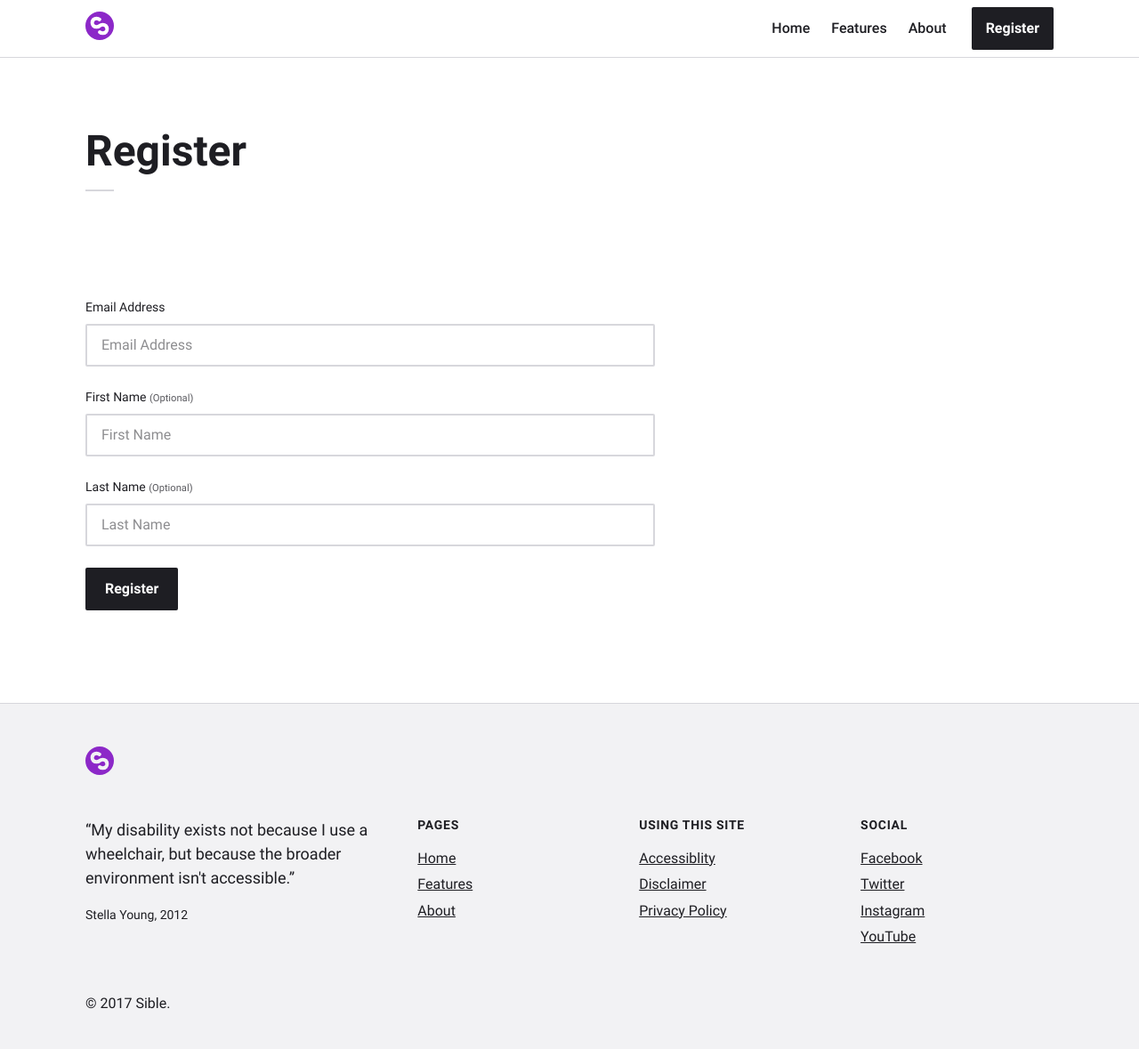
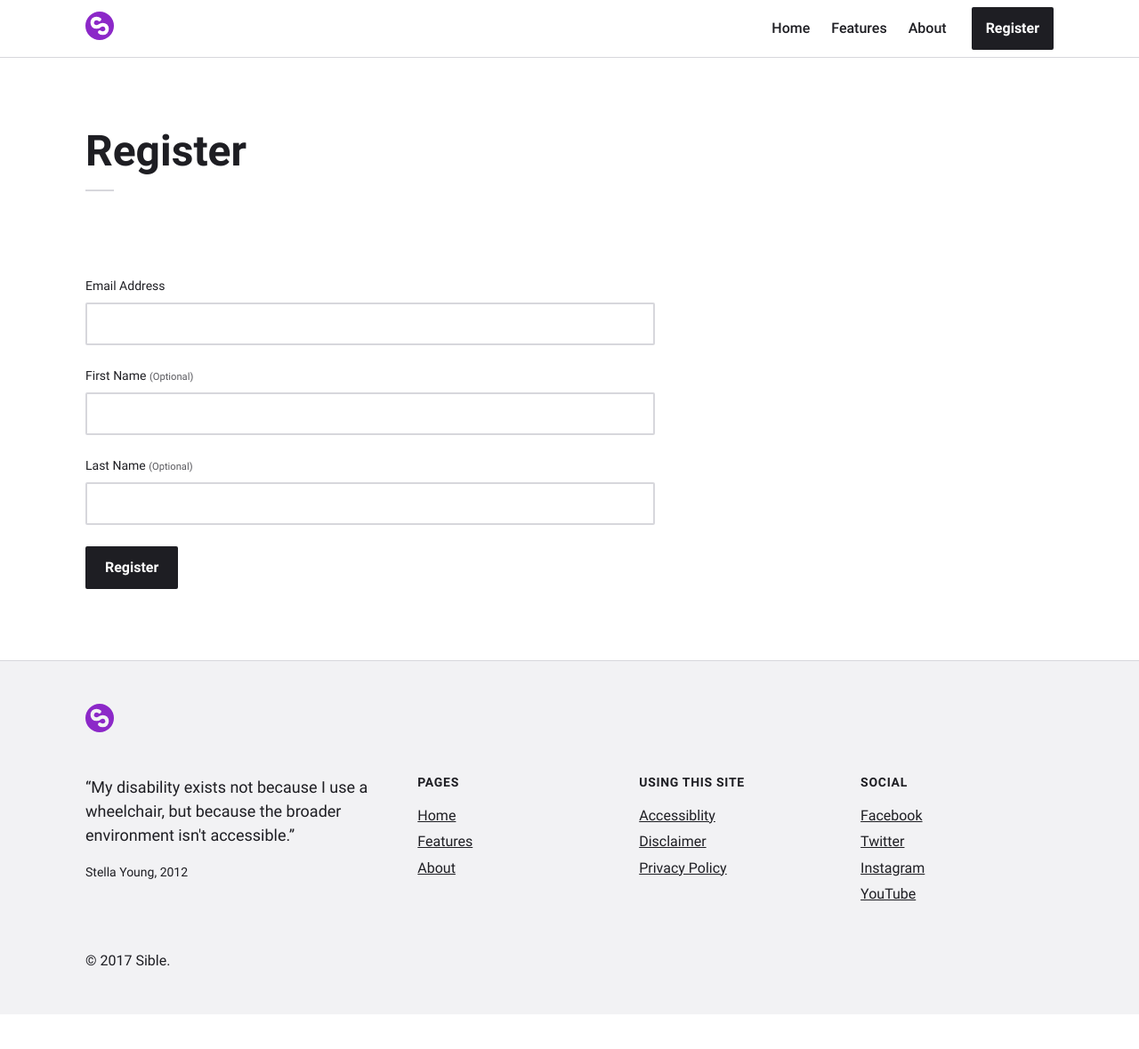
Before and after one commit to scottdejonge/sible.org, a Jekyll site: the page built from pages/register.html, in a window 1280 px wide and 1188 px high. Shown: the top 1179 px of the window at 89% size. Built offline with Jekyll 4.4.1, drawn with Linux system fonts in a browser that asks for light colours.

Commit message:
Mailchimp registratin form

```diff
--- a/_includes/form/register.html
+++ b/_includes/form/register.html
@@ -1,21 +1,28 @@
-<form class="max-width-40rem" action="#" method="POST">
-  <input type="hidden" name="u" value="USER">
-  <input type="hidden" name="id" value="ID">
-  <div class="field">
-    <label for="MERGE0">Email Address</label>
-    <input type="email" autocapitalize="off" name="MERGE0" id="MERGE0" size="25" placeholder="Email Address">
-  </div>
-  <div class="field">
-    <label for="MERGE1">First Name <small class="color-grey">(Optional)</small></label>
-    <input type="text" name="MERGE1" id="MERGE1" size="25" placeholder="First Name">
-  </div>
-  <div class="field">
-    <label for="MERGE2">Last Name <small class="color-grey">(Optional)</small></label>
-    <input type="text" name="MERGE2" id="MERGE2" size="25" placeholder="Last Name">
-  </div>
-  <div class="field">
-    <button type="submit" class="button button-dark">Register</button>
-  </div>
-  <input type="hidden" name="ht" value="HT">
-  <input type="hidden" name="mc_signupsource" value="hosted">
-</form>
+<div id="mc_embed_signup">
+  <form action="https://sible.us17.list-manage.com/subscribe/post?u=cd7ace78b4962217f959cbdef&amp;id=86a28c8399" method="post" id="mc-embedded-subscribe-form" name="mc-embedded-subscribe-form" class="validate" target="_blank" novalidate>
+    <div id="mc_embed_signup_scroll" class="max-width-40rem">
+      <div class="mc-field-group field">
+        <label for="mce-EMAIL">Email Address</label>
+        <input type="email" value="" name="EMAIL" class="required email" id="mce-EMAIL">
+      </div>
+      <div class="mc-field-group field">
+        <label for="mce-FNAME">First Name <small class="color-grey">(Optional)</small></label>
+        <input type="text" value="" name="FNAME" class="" id="mce-FNAME">
+      </div>
+      <div class="mc-field-group field">
+        <label for="mce-LNAME">Last Name <small class="color-grey">(Optional)</small></label>
+        <input type="text" value="" name="LNAME" class="" id="mce-LNAME">
+      </div>
+      <div id="mce-responses" class="clear">
+        <div class="response" id="mce-error-response" style="display:none"></div>
+        <div class="response" id="mce-success-response" style="display:none"></div>
+      </div>
+      <div style="position: absolute; left: -5000px;" aria-hidden="true">
+        <input type="text" name="b_cd7ace78b4962217f959cbdef_86a28c8399" tabindex="-1" value="">
+      </div>
+      <div class="field">
+        <button type="submit" value="Subscribe" name="subscribe" id="mc-embedded-subscribe" class="button button-dark">Register</button>
+      </div>
+    </div>
+  </form>
+</div>
```
